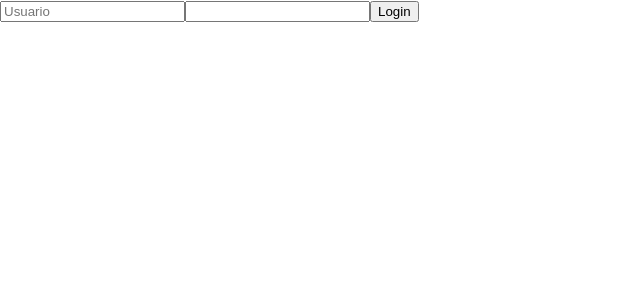
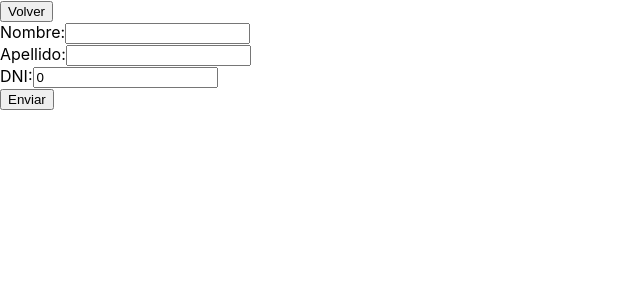
Before and after one commit to CristianGrageda/university-front, a React (Create React App) app: page /addTeacher in a window 1280 px wide. Before the commit this address led to /login. Shown: the top 300 px of the page, without its empty margins (0-640 px from the left). Built offline with nearby package versions, Linux system fonts and the light colour scheme.

Commit message:
main: Se agrega form Agregar Profesor

```diff
--- a/src/components/AppRouter.js
+++ b/src/components/AppRouter.js
@@ -3,6 +3,7 @@ import { UniHome } from "./home/UniHome";
 import { UniLogin } from "./login/UniLogin";
 import { UniRegister } from "./login/UniRegistro";
 import { UniMainMatter } from "./matters/UniMainMatter";
+import { UniAddTeacher } from "./teacher/UniAddTeacher";
 import { UniMainTeacher } from "./teacher/UniMainTeacher";
 
 export const AppRouter = () => {
@@ -13,6 +14,7 @@ export const AppRouter = () => {
                 <Route exact path="/register" element={<UniRegister />} />
                 <Route exact path="/home" element={<UniHome />} />
                 <Route exact path="/teacher" element={<UniMainTeacher />} />
+                <Route exact path="/addTeacher" element={<UniAddTeacher />} />
                 <Route exact path="/matter" element={<UniMainMatter />} />
                 <Route path="*" element={<Navigate to="/login" />} />
             </Routes>
--- /dev/null
+++ b/src/components/teacher/UniAddTeacher.js
@@ -0,0 +1,68 @@
+import React from "react";
+import { useForm } from "../custom-hooks/useForm";
+import { url } from "../routes/routes";
+import { useNavigate } from "react-router-dom";
+import { Link } from "react-router-dom";
+
+export const UniAddTeacher = () => {
+
+    const initForm = {
+        name: '',
+        surname: '',
+        dni: 0,
+        active: true
+    }
+
+    const [ form, handleInputChange ] = useForm(initForm);
+    const { name, surname, dni } = form;
+
+    const navigate = useNavigate();
+
+    const methodFetch = {
+        method: 'POST',
+        body: JSON.stringify(form),
+        headers: new Headers({
+            'Authorization': 'Bearer ' + sessionStorage.getItem('tokenAuth'),
+            'Content-Type': 'application/json',
+            'Access-Control-Allow-Origin': 'http://localhost:3000'
+        })
+    }
+
+    const sendTeacher = () => {
+        fetch(url.teacher.add, methodFetch)
+            .then( () => {
+                console.log("Exito al agregar!")
+            })
+            .catch( error => {
+                console.error("Ha ocurrido un error: ",error);
+            })
+        navigate("/teacher");
+    }
+
+    return(
+        <div>
+            <Link to="/teacher"><button>Volver</button></Link>
+            <form onSubmit={ sendTeacher } >
+                <span>Nombre:</span>
+                    <input
+                        type="text"
+                        name="name"
+                        onChange={ handleInputChange }
+                        value={ name } /><br />
+                <span>Apellido:</span>
+                    <input
+                        type="text"
+                        name="surname"
+                        onChange={ handleInputChange }
+                        value={ surname } /><br />
+                <span>DNI:</span>
+                    <input
+                        type="number"
+                        name="dni"
+                        onChange={ handleInputChange }
+                        value={ dni } /><br />
+                <button type="submit">Enviar</button>
+            </form>
+        </div>
+    );
+}
--- a/src/components/teacher/UniMainTeacher.js
+++ b/src/components/teacher/UniMainTeacher.js
@@ -13,6 +13,7 @@ export const UniMainTeacher = () => {
     return(
         <>
             <h1>Lista de Profesores</h1>
+            <Link to="/addTeacher"><button>Agregar Profesor</button></Link>
             {data ?
                 <table border="1">
                     <thead>
@@ -39,7 +40,7 @@ export const UniMainTeacher = () => {
             :
                 <span>No se pudo cargar los datos</span>
             }
-            <Link to="/home">Volver</Link>
+            <Link to="/home"><button>Volver</button></Link>
         </>
     );
 }
```
